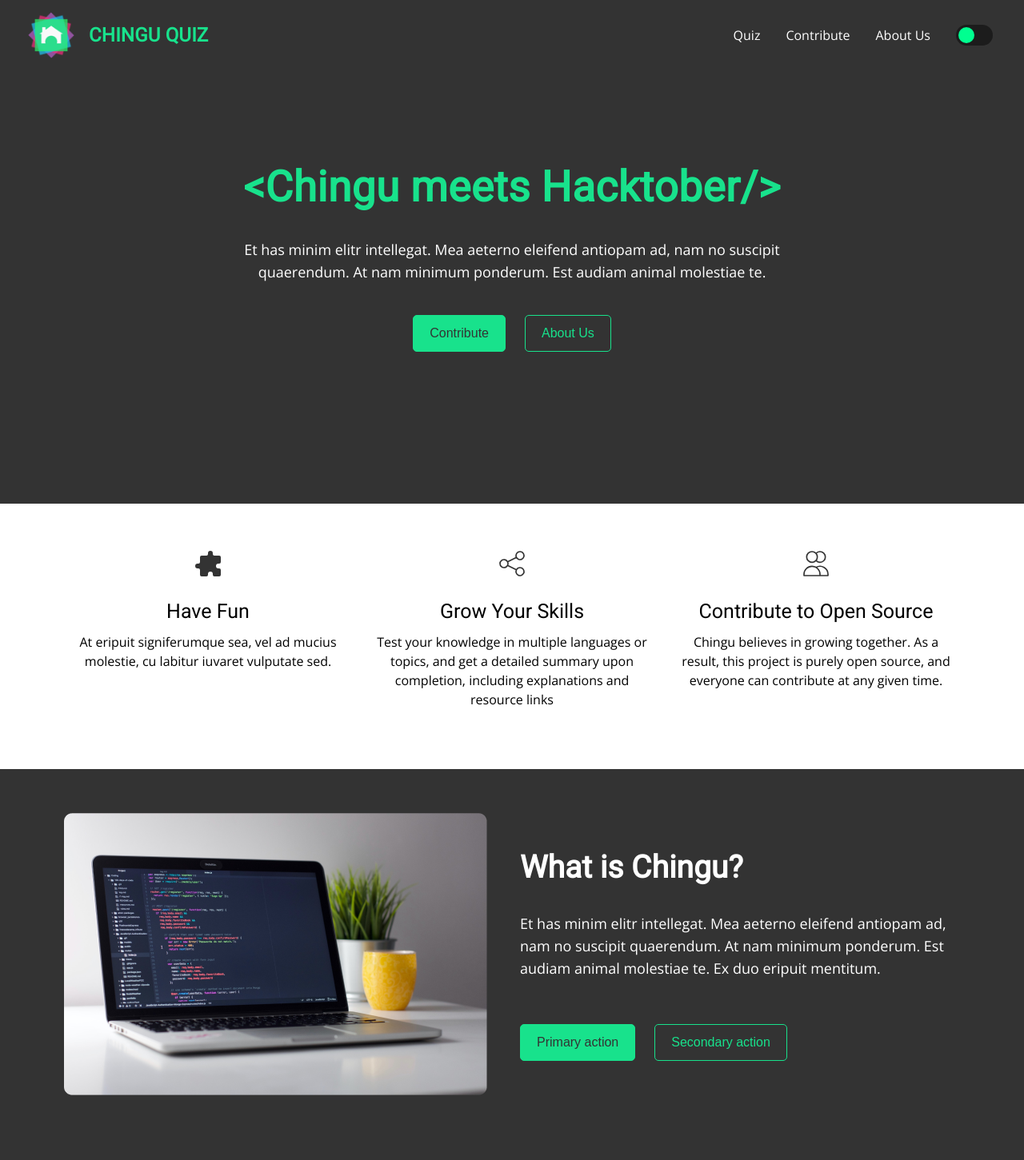
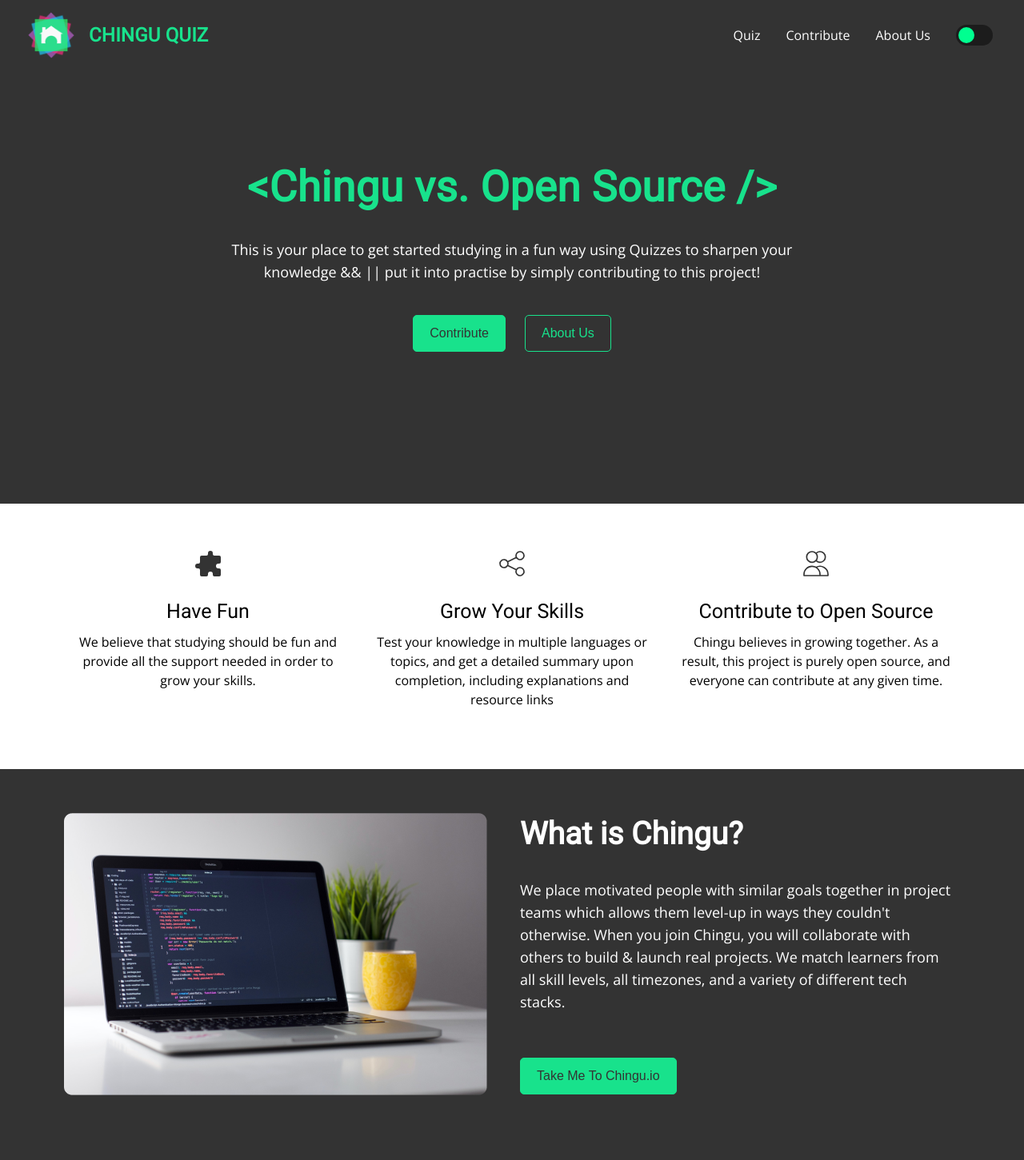
Before and after one commit to chingu-voyages/moonshot-chingu-quiz, a Next.js app: page / in a window 1280 px wide. Shown: the top 1451 px of the page at 80% size. Built offline with nearby package versions, Linux system fonts and the light colour scheme.

Commit message:
update texts on home page

```diff
--- a/components/frontpage/ChinguSection.tsx
+++ b/components/frontpage/ChinguSection.tsx
@@ -88,10 +88,6 @@ const Button = styled.button<{
   margin-right: 24px;
   padding: 10px 20px;
 
-  &:last-of-type {
-    margin-right: 0;
-  }
-
   ${props =>
     props.light &&
     css`
@@ -117,19 +113,15 @@ const ChinguSection = () => {
         <ContentSection>
           <Heading2>What is Chingu?</Heading2>
           <TextBody>
-            Et has minim elitr intellegat. Mea aeterno eleifend antiopam ad, nam
-            no suscipit quaerendum. At nam minimum ponderum. Est audiam animal
-            molestiae te. Ex duo eripuit mentitum.
+            We place motivated people with similar goals together in project teams which allows them level-up in ways they couldn't otherwise. When you join Chingu, you will collaborate with others to build & launch real projects. We match learners from all skill levels, all timezones, and a variety of different tech stacks.
           </TextBody>
 
           <ButtonsWrapper>
-            <Link href="">
-              <Button light>Primary action</Button>
-            </Link>
-
-            <Link href="">
-              <Button dark>Secondary action</Button>
-            </Link>
+          <a
+             target="_blank"
+             href="https://chingu.io/">
+              <Button light>Take Me To Chingu.io</Button>
+            </a>
           </ButtonsWrapper>
         </ContentSection>
       </ContentWrapper>
--- a/components/frontpage/HeroSection.tsx
+++ b/components/frontpage/HeroSection.tsx
@@ -94,12 +94,10 @@ const HeroSection = () => {
   return (
     <Wrapper>
       <ContentWrapper>
-        <Headline>{`<Chingu meets Hacktober/>`}</Headline>
+        <Headline>{`<Chingu vs. Open Source />`}</Headline>
 
         <Subtitle>
-          Et has minim elitr intellegat. Mea aeterno eleifend antiopam ad, nam
-          no suscipit quaerendum. At nam minimum ponderum. Est audiam animal
-          molestiae te.
+          This is your place to get started studying in a fun way using Quizzes to sharpen your knowledge && || put it into practise by simply contributing to this project!
         </Subtitle>
 
         <ButtonsWrapper>
--- a/components/frontpage/InfoSection.tsx
+++ b/components/frontpage/InfoSection.tsx
@@ -74,8 +74,7 @@ const InfoSection = () => {
           </IconWrapper>
           <Headline>Have Fun</Headline>
           <Text>
-            At eripuit signiferumque sea, vel ad mucius molestie, cu labitur
-            iuvaret vulputate sed.
+            We believe that studying should be fun and provide all the support needed in order to grow your skills.
           </Text>
         </InfoBox>
 
```
